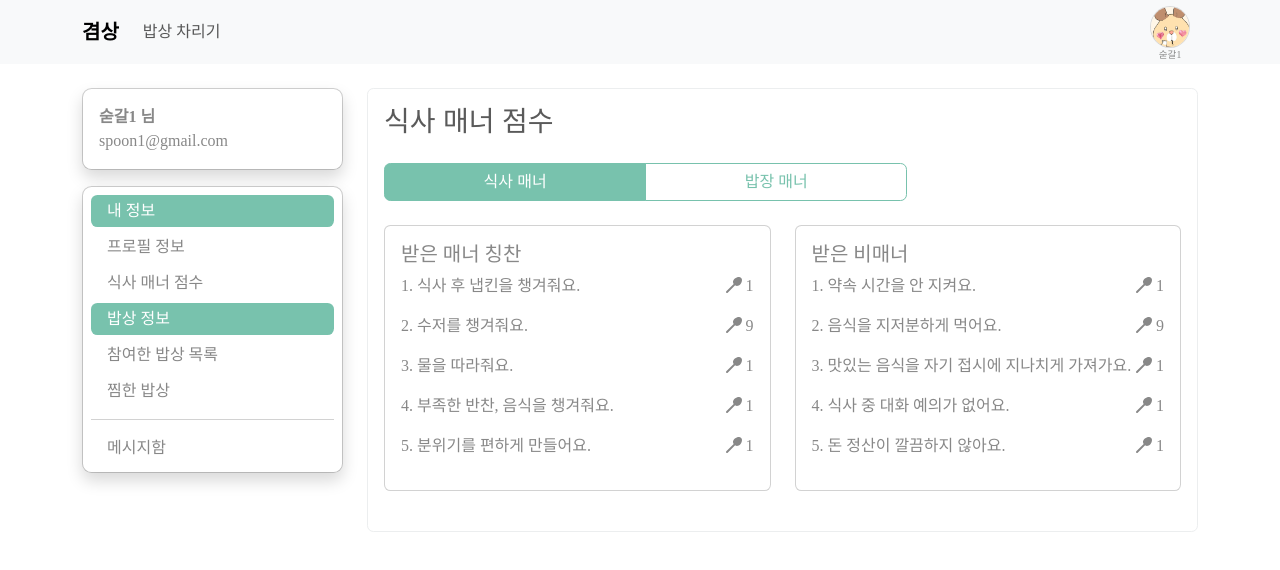
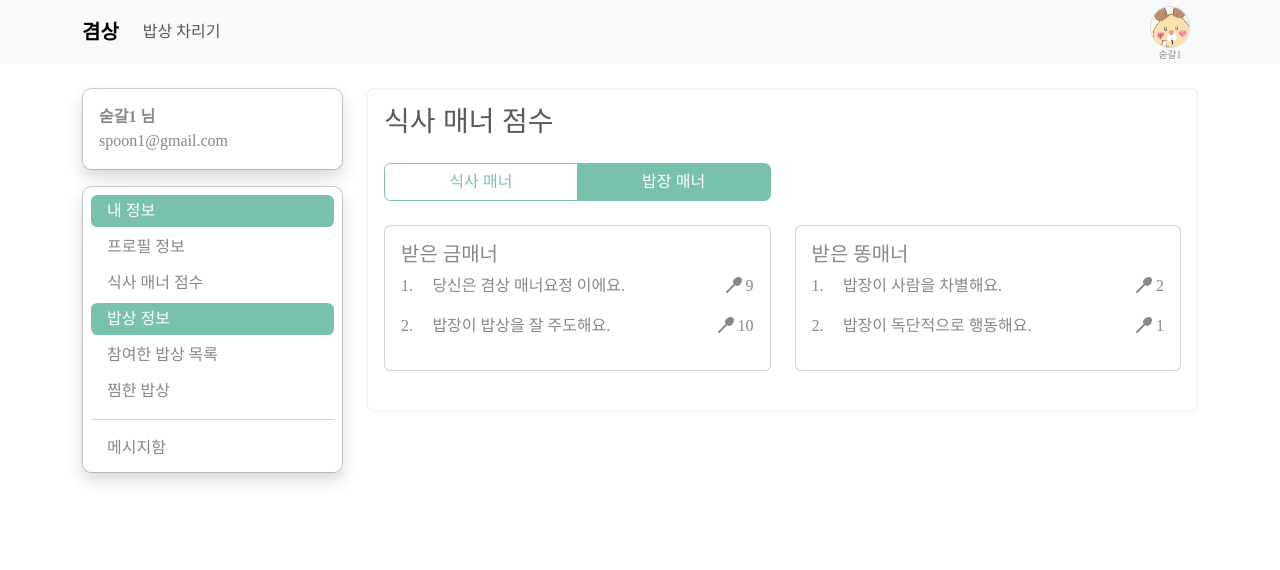
Before and after one commit to developer-dignity-team-2/gyeom-sang_client, a Vue app: page /mypage/score in a window 1280 px wide. Both pictures are taken after a click on the button "밥장 매너". Shown: the top 570 px of the page. Built offline with nearby package versions, Linux system fonts and the light colour scheme; a web font is replaced by a local one.

Commit message:
[UPDATE] 식사 매너 점수 화면 완료
일관성을 위해서 "금매너, 똥매너"로 레이블 일부 변경해 봤습니다.
이 내용은 수욜 회의때 의논하면 좋겠습니다.

```diff
--- a/src/components/mannerCard.vue
+++ b/src/components/mannerCard.vue
@@ -6,7 +6,10 @@
 				<li class="mb-3">
 					<div class="dropdown-item rounded-2 active">
 						<div class="row">
-							<div class="col-8">{{ i + 1 }}. {{ manner.question }}</div>
+							<div class="col-1">{{ i + 1 }}.</div>
+							<div class="col-7">
+								<span>{{ manner.question }}</span>
+							</div>
 							<div class="col-4" style="font-size: 1rem; text-align: end">
 								<font-awesome-icon icon="fa-solid fa-spoon" />
 								<span class="ps-1">{{ manner.count }}</span>
--- a/src/views/mypage-score.vue
+++ b/src/views/mypage-score.vue
@@ -10,20 +10,36 @@
 					<h3>식사 매너 점수</h3>
 					<!-- 버튼 -->
 					<div class="row mt-4">
-						<div class="col-xl-8 col-md-12 col-sm-12 mb-4">
+						<div class="col-xl-6 col-md-12 col-sm-12 mb-4">
 							<div class="row">
 								<div class="btn-group" role="group" aria-label="Basic example">
-									<button type="button" class="btn btn-primary">
+									<button
+										type="button"
+										:class="{
+											'btn btn-primary': showCard,
+											'btn btn-outline-primary': !showCard,
+										}"
+										@click="selectMannerCard"
+									>
 										식사 매너
 									</button>
-									<button type="button" class="btn btn-outline-primary">
+									<button
+										type="button"
+										:class="{
+											'btn btn-primary': !showCard,
+											'btn btn-outline-primary': showCard,
+										}"
+										@click="selectBabjangMannerCard"
+									>
 										밥장 매너
 									</button>
 								</div>
 							</div>
 						</div>
 					</div>
-					<!-- 밥상카드 -->
+					<!-- 매너 카드 -->
+					<!-- 식사 매너 -->
+					<div v-if="showCard">
 						<div class="row">
 							<div class="col-xl-6 col-md-12 col-sm-12 mb-4">
 								<MannerCard
@@ -36,6 +52,24 @@
 									:mannerTitle="myManners[1][0].mannerTitle"
 									:myManners="myManners[1][1]"
 								/>
+							</div>
+						</div>
+					</div>
+					<!-- 밥장 매너 -->
+					<div v-if="!showCard">
+						<div class="row">
+							<div class="col-xl-6 col-md-12 col-sm-12 mb-4">
+								<MannerCard
+									:mannerTitle="myManners[2][0].mannerTitle"
+									:myManners="myManners[2][1]"
+								/>
+							</div>
+							<div class="col-xl-6 col-md-12 col-sm-12">
+								<MannerCard
+									:mannerTitle="myManners[3][0].mannerTitle"
+									:myManners="myManners[3][1]"
+								/>
+							</div>
 						</div>
 					</div>
 				</div>
@@ -56,9 +90,10 @@ export default {
 	},
 	data() {
 		return {
+			showCard: true,
 			myManners: [
 				[
-					{ mannerTitle: '받은 매너 칭찬' },
+					{ mannerTitle: '받은 금매너' },
 					[
 						{ id: 1, question: '식사 후 냅킨을 챙겨줘요.', count: 1 },
 						{ id: 2, question: '수저를 챙겨줘요.', count: 9 },
@@ -68,13 +103,13 @@ export default {
 					],
 				],
 				[
-					{ mannerTitle: '받은 비매너' },
+					{ mannerTitle: '받은 똥매너' },
 					[
 						{ id: 1, question: '약속 시간을 안 지켜요.', count: 1 },
-						{ id: 2, question: '음식을 지저분하게 먹어요.', count: 9 },
+						{ id: 2, question: '음식을 지저분하게 먹어요.', count: 1 },
 						{
 							id: 3,
-							question: '맛있는 음식을 자기 접시에 지나치게 가져가요.',
+							question: '맛있는 음식을 지나치게 가져가요.',
 							count: 1,
 						},
 						{ id: 4, question: '식사 중 대화 예의가 없어요.', count: 1 },
@@ -82,17 +117,17 @@ export default {
 					],
 				],
 				[
-					{ mannerTitle: '매너요정' },
+					{ mannerTitle: '받은 금매너' },
 					[
-						{ id: 1, question: '당신은 겸상 매너요정 이에요.', count: 1 },
-						{ id: 2, question: '밥장이 밥상을 잘 주도해요.', count: 9 },
+						{ id: 1, question: '당신은 겸상 매너요정 이에요.', count: 9 },
+						{ id: 2, question: '밥장이 밥상을 잘 주도해요.', count: 10 },
 					],
 				],
 				[
-					{ mannerTitle: '똥매너' },
+					{ mannerTitle: '받은 똥매너' },
 					[
-						{ id: 1, question: '밥장이 사람을 차별해요.', count: 1 },
-						{ id: 2, question: '밥장이 독단적으로 행동해요.', count: 9 },
+						{ id: 1, question: '밥장이 사람을 차별해요.', count: 2 },
+						{ id: 2, question: '밥장이 독단적으로 행동해요.', count: 1 },
 					],
 				],
 			],
@@ -102,6 +137,13 @@ export default {
 	created() {},
 	mounted() {},
 	unmounted() {},
-	methods: {},
+	methods: {
+		selectMannerCard() {
+			this.showCard = true;
+		},
+		selectBabjangMannerCard() {
+			this.showCard = false;
+		},
+	},
 };
 </script>
```
Lines whose indentation alone changed are shown as unchanged.
